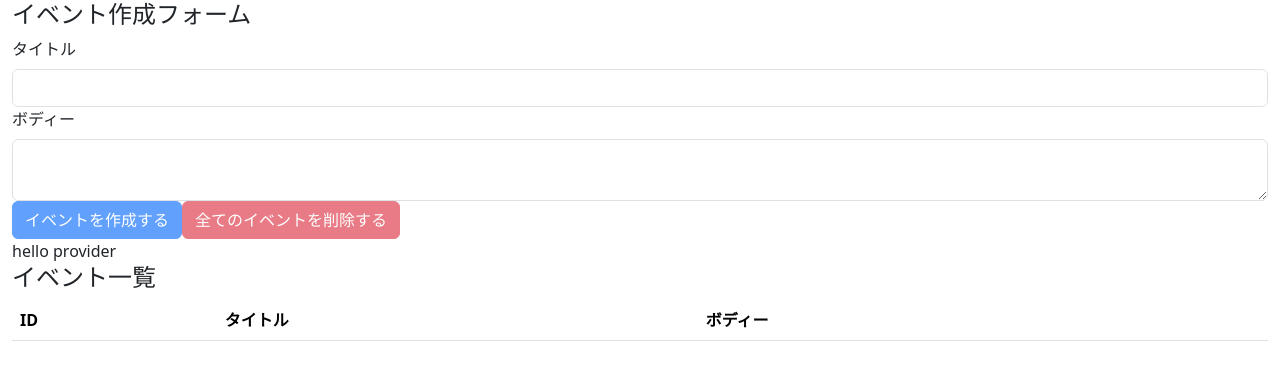
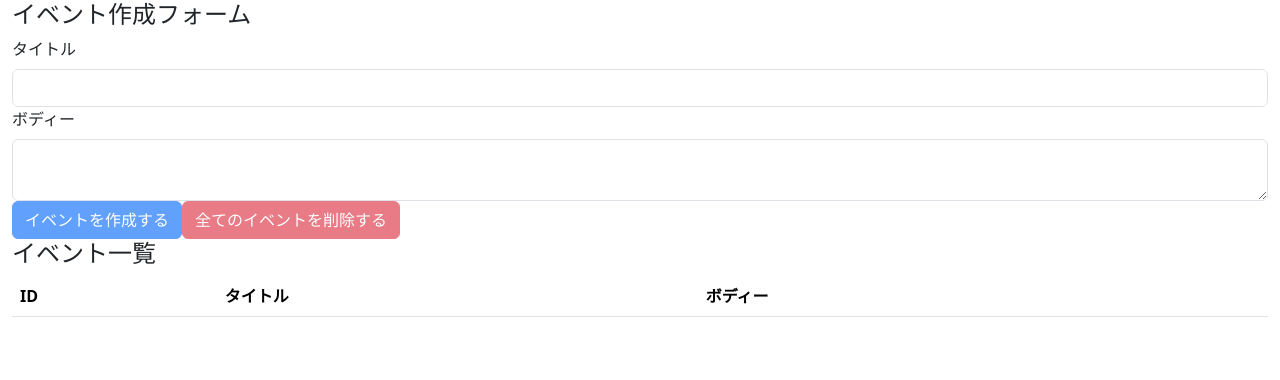
Before and after one commit to keishi0510fujii/practice_react_hooks, a React (Vite) app: page / in a window 1280 px wide. Shown: the top 380 px of the page. Built offline with nearby package versions, Linux system fonts and the light colour scheme.

Commit message:
solve prop drilling issue

```diff
--- a/src/components/App.tsx
+++ b/src/components/App.tsx
@@ -11,10 +11,10 @@ const App = () => {
   const [state, dispatch] = useReducer(reducer, []);
 
   return (
-    <AppContext.Provider value="hello provider">
+    <AppContext.Provider value={{ state, dispatch }}>
       <div className="container-fluid">
-        <EventForm state={state} dispatch={dispatch} />
-        <Events state={state} dispatch={dispatch} />
+        <EventForm />
+        <Events />
       </div>
     </AppContext.Provider>
   );
--- a/src/components/Event.tsx
+++ b/src/components/Event.tsx
@@ -1,9 +1,11 @@
-import React from 'react';
+import React, { useContext } from 'react';
 
 import { DELETE_EVENT } from '../actions';
+import AppContext from '../contexts/AppContext';
 
-const Event = ({ event, dispatch }) => {
-  const { id, title, body } = event;
+const Event = ({ event }) => {
+  const { dispatch } = useContext(AppContext);
+  const { id } = event;
   const handleClickDeleteButton = () => {
     const result = window.confirm(`イベント(id=${id})を本当に削除しても良いですか？`);
     if (result) dispatch({ type: DELETE_EVENT, id });
@@ -12,8 +14,8 @@ const Event = ({ event, dispatch }) => {
   return (
     <tr>
       <td>{id}</td>
-      <td>{title}</td>
-      <td>{body}</td>
+      <td>{event.title}</td>
+      <td>{event.body}</td>
       <td>
         <button type="button" className="btn btn-danger" onClick={handleClickDeleteButton}>削除</button>
       </td>
--- a/src/components/EventForm.tsx
+++ b/src/components/EventForm.tsx
@@ -1,8 +1,10 @@
-import React, { useState } from 'react';
+import React, { useContext, useState } from 'react';
 import { CREATE_EVENT, DELETE_ALL_EVENT } from '../actions';
+import AppContext from '../contexts/AppContext';
 
-const EventForm = ({ state, dispatch }) => {
+const EventForm = () => {
 // eslint-disable-next-line react/jsx-filename-extension
+  const { state, dispatch } = useContext(AppContext);
   const [title, setTitle] = useState('');
   const [body, setBody] = useState('');
   const addEvent = (e: any) => {
--- a/src/components/Events.tsx
+++ b/src/components/Events.tsx
@@ -2,11 +2,10 @@ import React, { useContext } from 'react';
 import Event from './Event';
 import AppContext from '../contexts/AppContext';
 
-const Events = ({ state, dispatch }) => {
-  const value = useContext(AppContext);
+const Events = () => {
+  const { state } = useContext(AppContext);
   return (
     <>
-      <div>{value}</div>
       <h4>イベント一覧</h4>
       <table className="table table-hover">
         <thead>
@@ -19,7 +18,7 @@ const Events = ({ state, dispatch }) => {
         </thead>
         <tbody>
           {state.map((event: any, index: number) => (
-            <Event key={index} event={event} dispatch={dispatch} />
+            <Event key={index} event={event} />
           ))}
         </tbody>
       </table>
```
